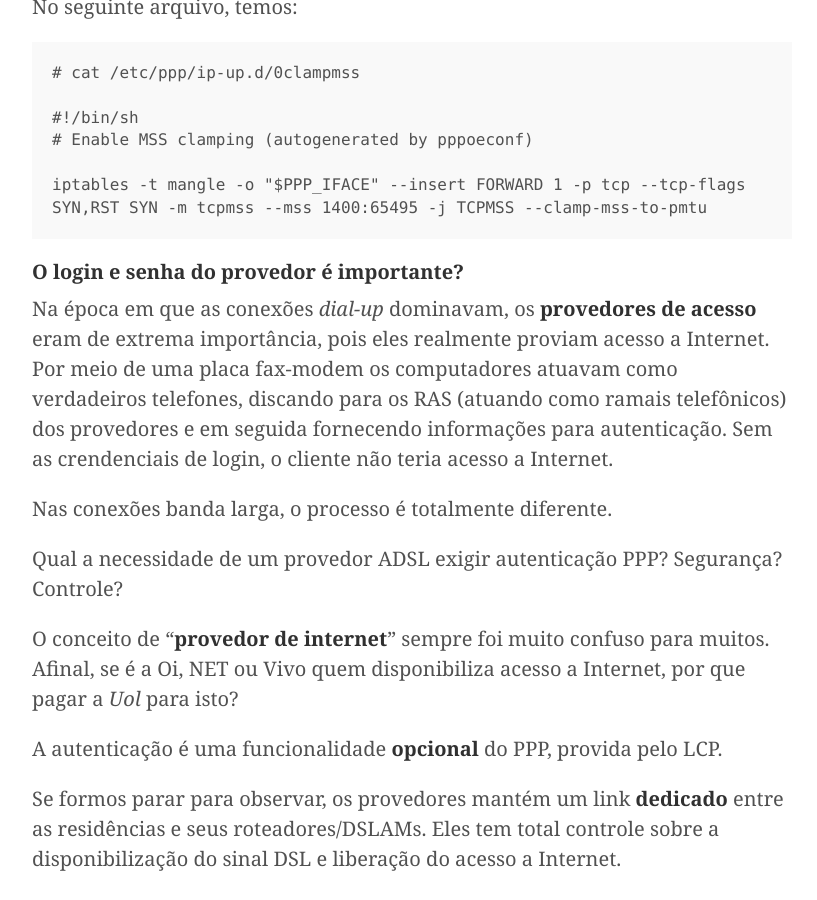
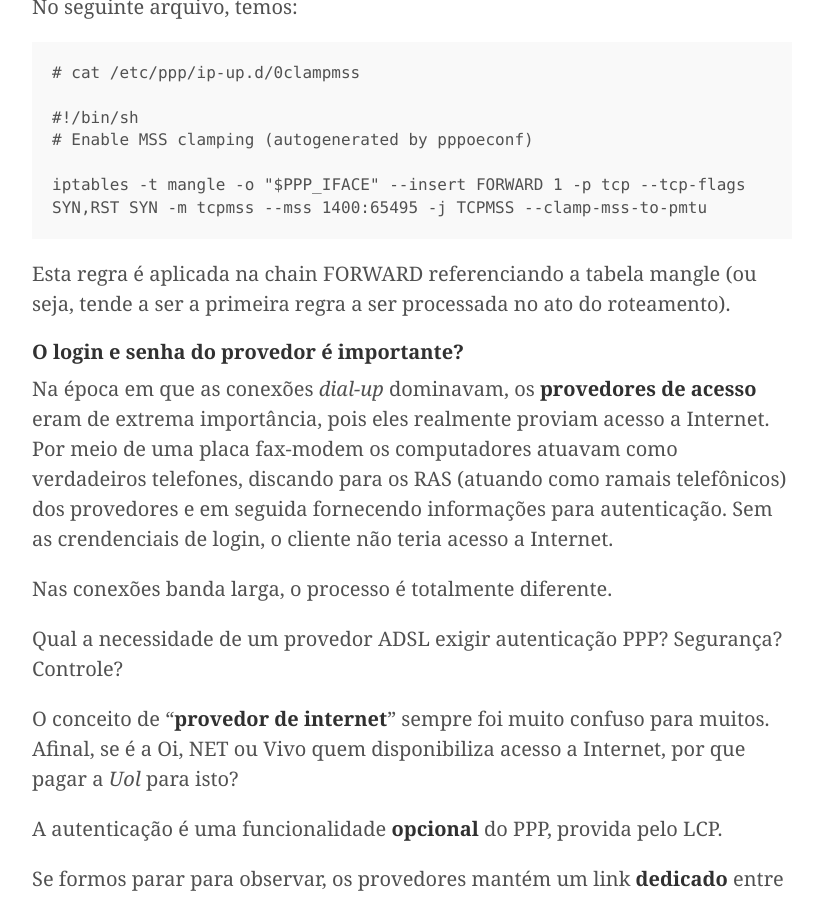
Before and after one commit to Kingm0b/jekyll-minimal-theme, a Jekyll site: the page built from _posts/2016-12-25-debian-pppoe.md, in a window 1280 px wide and 900 px high, scrolled down 6231 px. Shown: the whole window, without its empty margins (228-1045 px from the left). Built offline with Jekyll 4.4.1, drawn with Linux system fonts in a browser that asks for light colours.

Commit message:
Update 2016-12-25-debian-pppoe.md

````diff
--- a/_posts/2016-12-25-debian-pppoe.md
+++ b/_posts/2016-12-25-debian-pppoe.md
@@ -189,6 +189,8 @@ O ajuste do MSS no TCP é feito por meio do módulo **tcpmss** do iptables/netfi
 iptables -t mangle -o "$PPP_IFACE" --insert FORWARD 1 -p tcp --tcp-flags SYN,RST SYN -m tcpmss --mss 1400:65495 -j TCPMSS --clamp-mss-to-pmtu
 ```
 
+Esta regra é aplicada na chain FORWARD referenciando a tabela mangle (ou seja, tende a ser a primeira regra a ser processada no ato do roteamento).
+
 #### O login e senha do provedor é importante?
 
 Na época em que as conexões *dial-up* dominavam, os **provedores de acesso** eram de extrema importância, pois eles realmente proviam acesso a Internet. Por meio de uma placa fax-modem os computadores atuavam como verdadeiros telefones, discando para os RAS (atuando como ramais telefônicos) dos provedores e em seguida fornecendo informações para autenticação. Sem as crendenciais de login, o cliente não teria acesso a Internet.
````
